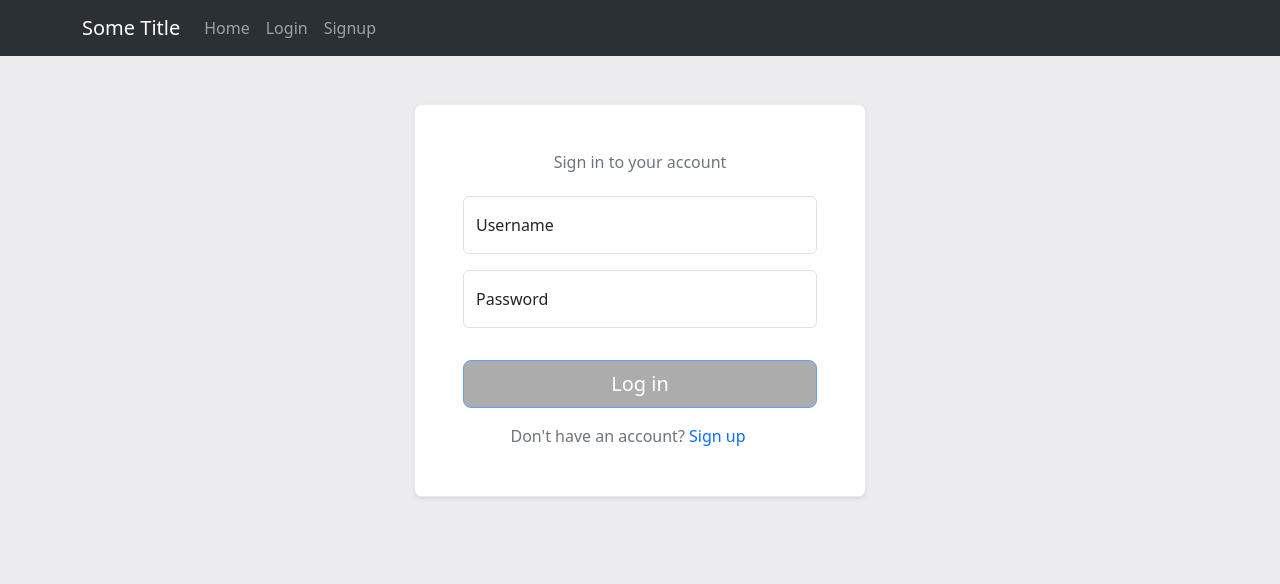
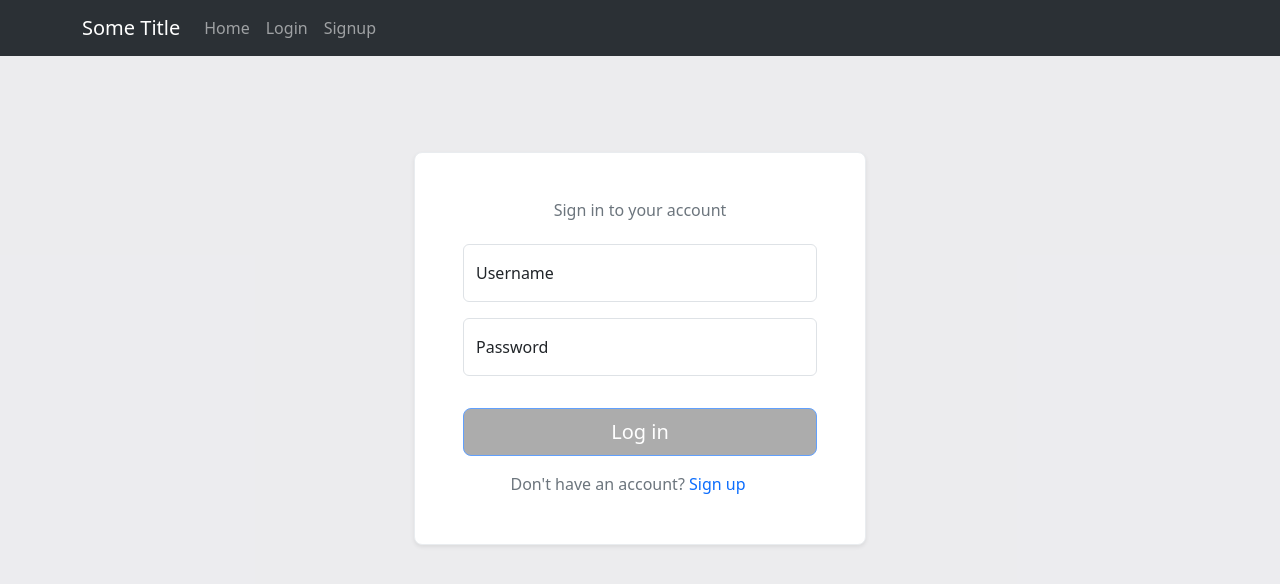
Before and after one commit to asly-97/revature-project1-reactjs, a React (Create React App) app: page /login in a window 1280 px wide. Shown: the top 584 px of the page. Built offline with nearby package versions, Linux system fonts and the light colour scheme.

Commit message:
slight chnages

```diff
--- a/src/App.tsx
+++ b/src/App.tsx
@@ -95,7 +95,7 @@ console.log(userDetails)
     </Navbar>
 
 
-      <Container fluid>
+      <Container fluid className='mt-5'>
         <Row className='justify-content-center'>
           <Col xs='auto'>
             { /** Rendered page automatically goes here */  }
--- a/src/pages/ManagerPages/ReimbursementPage/ReimbursementPage.tsx
+++ b/src/pages/ManagerPages/ReimbursementPage/ReimbursementPage.tsx
@@ -87,6 +87,7 @@ export const ReimbursementPage: React.FC = () => {
     }
 
 
+
     return(
         <>
             <Container fluid>
```
Also changed, not shown: src/utils/ChunkArray.ts (added, +8 -0 lines).
